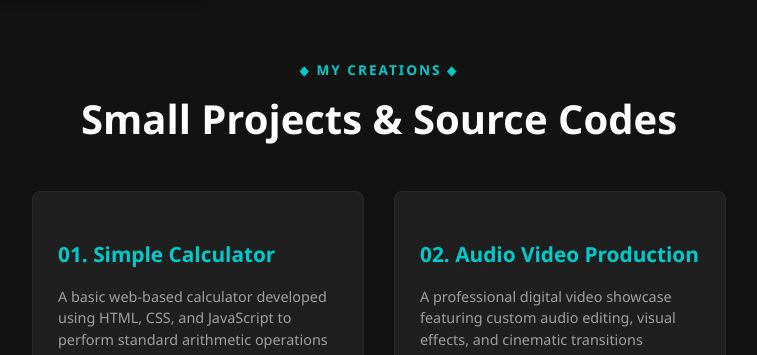
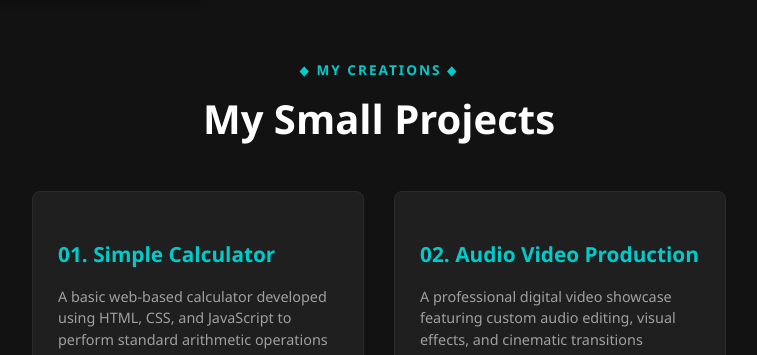
Before and after one commit to AJIBANAS/web-portfolio, a plain HTML site: page index.html in a window 1280 px wide. Shown: the part 2638-2993 px from the top of the page, without its empty margins (261-1018 px from the left). Drawn offline with Linux system fonts and the light colour scheme.

Commit message:
Update index.html

```diff
--- a/index.html
+++ b/index.html
@@ -240,7 +240,7 @@
         <div style="max-width: 1000px; margin: 0 auto; text-align: center;">
 
             <span style="font-size: 0.85rem; color: #00cbcb; font-weight: bold; letter-spacing: 2px; text-transform: uppercase;">◆ MY CREATIONS ◆</span>
-            <h2 style="font-size: 2.5rem; color: #ffffff; margin-top: 5px; margin-bottom: 40px;">Small Projects & Source Codes</h2>
+            <h2 style="font-size: 2.5rem; color: #ffffff; margin-top: 5px; margin-bottom: 40px;"> My Small Projects </h2>
 
             <div style="display: flex; flex-wrap: wrap; gap: 30px; justify-content: center;">
 
```
